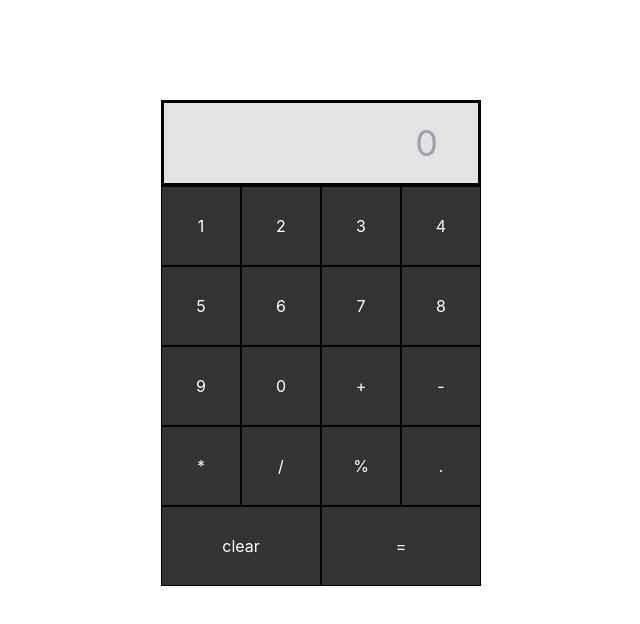
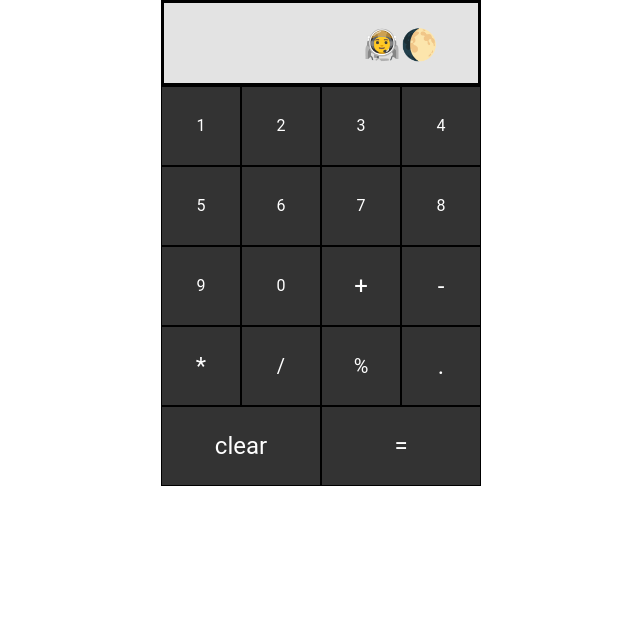
Before and after one commit to ValentinoMartz/calc_extension, a React (Create React App) app: page / in a window 1280 px wide. Shown: the top 624 px of the page, without its empty margins (319-959 px from the left). Built offline with nearby package versions, Linux system fonts and the light colour scheme.

Commit message:
all done 👨‍🚀🌔

```diff
--- a/public/index.html
+++ b/public/index.html
@@ -2,14 +2,14 @@
 <html lang="en">
   <head>
     <meta charset="utf-8" />
-    <link rel="icon" href="%PUBLIC_URL%/favicon.ico" />
+    <link rel="icon" href="%PUBLIC_URL%/calc2.png" />
     <meta name="viewport" content="width=device-width, initial-scale=1" />
     <meta name="theme-color" content="#000000" />
     <meta
       name="description"
       content="Web site created using create-react-app"
     />
-    <link rel="apple-touch-icon" href="%PUBLIC_URL%/logo192.png" />
+    <link rel="apple-touch-icon" href="%PUBLIC_URL%/calc.png" />
 
     <link rel="manifest" href="%PUBLIC_URL%/manifest.json" />
 
--- a/src/App.js
+++ b/src/App.js
@@ -23,127 +23,138 @@ function App() {
     }
   };
 
+  const keyDownHandler = (e) => {
+    if (e.key === "Enter") {
+      calculate(e);
+    } else if (result === "error") {
+      setResult("");
+    } else {
+      setResult(e.target.value);
+    }
+  };
+
   return (
-    <div className=" bg-slate-500 w-[320px] mt-[100px] m-auto">
+    <div className=" bg-slate-500 w-[320px] m-auto text">
       <input
         onChange={(e) => setResult(e.target.value)}
-        value={result}
+        value={result /*  === "error" ? setResult("") : result */}
+        onKeyDown={keyDownHandler}
         type="text"
-        placeholder="0"
+        placeholder="👨‍🚀🌔"
         className={
           result === "error"
-            ? " text-red-600 bg-[#e3e3e3] p-10 text-4xl text-right w-full h-[45px] border-[3px] border-black outline-none hover:bg-red-600 hover:text-black hover:border-black"
-            : "bg-[#e3e3e3] p-10 text-4xl text-right w-full h-[45px] border-[3px] border-black outline-none hover:border-blue-700 hover:text-blue-700"
+            ? " text-[#f81717] bg-[#e3e3e3] p-10 text-4xl text-right w-full h-[45px] border-[3px] border-black outline-none hover:bg-[#f81717] hover:text-black hover:border-black"
+            : "bg-[#e3e3e3] p-10 text-4xl text-right w-full h-[45px] border-[3px] border-black outline-none hover:border-[#0e06f5] hover:text-[#0e06f5] placeholder:text-3xl placeholder:"
         }
       />
       <input
         onClick={clickHandler}
         type="button"
         value="1"
-        className="bg-[#333] h-[80px] w-[80px] hover:bg-blue-700 text-white font-[30px] border-black border-[1px] float-left"
+        className="bg-[#333] h-[80px] w-[80px] hover:bg-[#0e06f5] text-white font-[30px] border-black border-[1px] float-left cursor-pointer"
       />
       <input
         onClick={clickHandler}
         type="button"
         value="2"
-        className="bg-[#333] h-[80px] w-[80px] hover:bg-blue-700 text-white font-[30px] border-black border-[1px] float-left"
+        className="bg-[#333] h-[80px] w-[80px] hover:bg-[#0e06f5] text-white font-[30px] border-black border-[1px] float-left cursor-pointer"
       />
       <input
         onClick={clickHandler}
         type="button"
         value="3"
-        className="bg-[#333] h-[80px] w-[80px] hover:bg-blue-700 text-white font-[30px] border-black border-[1px] float-left"
+        className="bg-[#333] h-[80px] w-[80px] hover:bg-[#0e06f5] text-white font-[30px] border-black border-[1px] float-left cursor-pointer"
       />
       <input
         onClick={clickHandler}
         type="button"
         value="4"
-        className="bg-[#333] h-[80px] w-[80px] hover:bg-blue-700 text-white font-[30px] border-black border-[1px] float-left"
+        className="bg-[#333] h-[80px] w-[80px] hover:bg-[#0e06f5] text-white font-[30px] border-black border-[1px] float-left cursor-pointer"
       />
       <input
         onClick={clickHandler}
         type="button"
         value="5"
-        className="bg-[#333] h-[80px] w-[80px] hover:bg-blue-700 text-white font-[30px] border-black border-[1px] float-left"
+        className="bg-[#333] h-[80px] w-[80px] hover:bg-[#0e06f5] text-white font-[30px] border-black border-[1px] float-left cursor-pointer"
       />
       <input
         onClick={clickHandler}
         type="button"
         value="6"
-        className="bg-[#333] h-[80px] w-[80px] hover:bg-blue-700 text-white font-[30px] border-black border-[1px] float-left"
+        className="bg-[#333] h-[80px] w-[80px] hover:bg-[#0e06f5] text-white font-[30px] border-black border-[1px] float-left cursor-pointer"
       />
       <input
         onClick={clickHandler}
         type="button"
         value="7"
-        className="bg-[#333] h-[80px] w-[80px] hover:bg-blue-700 text-white font-[30px] border-black border-[1px] float-left"
+        className="bg-[#333] h-[80px] w-[80px] hover:bg-[#0e06f5] text-white font-[30px] border-black border-[1px] float-left cursor-pointer"
       />
       <input
         onClick={clickHandler}
         type="button"
         value="8"
-        className="bg-[#333] h-[80px] w-[80px] hover:bg-blue-700 text-white font-[30px] border-black border-[1px] float-left"
+        className="bg-[#333] h-[80px] w-[80px] hover:bg-[#0e06f5] text-white font-[30px] border-black border-[1px] float-left cursor-pointer"
       />
       <input
         onClick={clickHandler}
         type="button"
         value="9"
-        className="bg-[#333] h-[80px] w-[80px] hover:bg-blue-700 text-white font-[30px] border-black border-[1px] float-left"
+        className="bg-[#333] h-[80px] w-[80px] hover:bg-[#0e06f5] text-white font-[30px] border-black border-[1px] float-left cursor-pointer"
       />
       <input
         onClick={clickHandler}
         type="button"
         value="0"
-        className="bg-[#333] h-[80px] w-[80px] hover:bg-blue-700 text-white font-[30px] border-black border-[1px] float-left"
+        className="bg-[#333] h-[80px] w-[80px] hover:bg-[#0e06f5] text-white font-[30px] border-black border-[1px] float-left cursor-pointer"
       />
       <input
         onClick={clickHandler}
         type="button"
         value="+"
-        className="bg-[#333] h-[80px] w-[80px] hover:bg-blue-700 text-white font-[30px] border-black border-[1px] float-left"
+        className="bg-[#333] h-[80px] w-[80px] hover:bg-[#0e06f5] text-white font-[30px] border-black border-[1px] float-left cursor-pointer text-2xl"
       />
       <input
         onClick={clickHandler}
         type="button"
         value="-"
-        className="bg-[#333] h-[80px] w-[80px] hover:bg-blue-700 text-white font-[30px] border-black border-[1px] float-left"
+        className="bg-[#333] h-[80px] w-[80px] hover:bg-[#0e06f5] text-white font-[30px] border-black border-[1px] float-left cursor-pointer text-2xl"
       />
       <input
         onClick={clickHandler}
         type="button"
         value="*"
-        className="bg-[#333] h-[80px] w-[80px] hover:bg-blue-700 text-white font-[30px] border-black border-[1px] float-left"
+        className="bg-[#333] h-[80px] w-[80px] hover:bg-[#0e06f5] text-white font-[30px] border-black border-[1px] float-left cursor-pointer text-2xl"
       />
       <input
         onClick={clickHandler}
         type="button"
         value="/"
-        className="bg-[#333] h-[80px] w-[80px] hover:bg-blue-700 text-white font-[30px] border-black border-[1px] float-left"
+        className="bg-[#333] h-[80px] w-[80px] hover:bg-[#0e06f5] text-white font-[30px] border-black border-[1px] float-left cursor-pointer text-xl"
       />
       <input
         onClick={clickHandler}
         type="button"
         value="%"
-        className="bg-[#333] h-[80px] w-[80px] hover:bg-blue-700 text-white font-[30px] border-black border-[1px] float-left"
+        className="bg-[#333] h-[80px] w-[80px] hover:bg-[#0e06f5] text-white font-[30px] border-black border-[1px] float-left cursor-pointer text-xl"
       />
       <input
         onClick={clickHandler}
         type="button"
         value="."
-        className="bg-[#333] h-[80px] w-[80px] hover:bg-blue-700 text-white font-[30px] border-black border-[1px] float-left"
+        className="bg-[#333] h-[80px] w-[80px] hover:bg-[#0e06f5] text-white font-[30px] border-black border-[1px] float-left cursor-pointer text-2xl"
       />
 
       <input
         onClick={clearDisplay}
-        type="button"
+        type="button" /* #f81717 */
         value="clear"
-        className="bg-[#333] h-[80px] w-[160px] hover:bg-red-800 text-white font-[30px] border-black border-[1px] float-left"
+        className="bg-[#333] h-[80px] w-[160px] hover:bg-[#f81717] text-white font-[30px] border-black border-[1px] float-left cursor-pointer text-2xl"
       />
       <input
         onClick={calculate}
         type="button"
         value="="
-        className="bg-[#333] h-[80px] w-[160px] hover:bg-lime-700 text-white font-[30px] border-black border-[1px] float-left"
+        className="bg-[#333] h-[80px] w-[160px] hover:bg-[#1cc619] text-white font-[30px] border-black border-[1px] float-left cursor-pointer text-2xl"
       />
     </div>
   );
--- a/src/index.css
+++ b/src/index.css
@@ -1,17 +1,13 @@
 @tailwind base;
 @tailwind components;
 @tailwind utilities;
+@import url("https://fonts.googleapis.com/css2?family=Roboto&display=swap");
 
 body {
   margin: 0;
-  font-family: -apple-system, BlinkMacSystemFont, "Segoe UI", "Roboto", "Oxygen",
-    "Ubuntu", "Cantarell", "Fira Sans", "Droid Sans", "Helvetica Neue",
-    sans-serif;
-  -webkit-font-smoothing: antialiased;
-  -moz-osx-font-smoothing: grayscale;
+  font-family: "Roboto";
 }
 
 code {
-  font-family: source-code-pro, Menlo, Monaco, Consolas, "Courier New",
-    monospace;
+  font-family: "Roboto";
 }
```
Also changed, not shown: public/calc.png (added), public/calc2.png (added), public/manifest.json.
